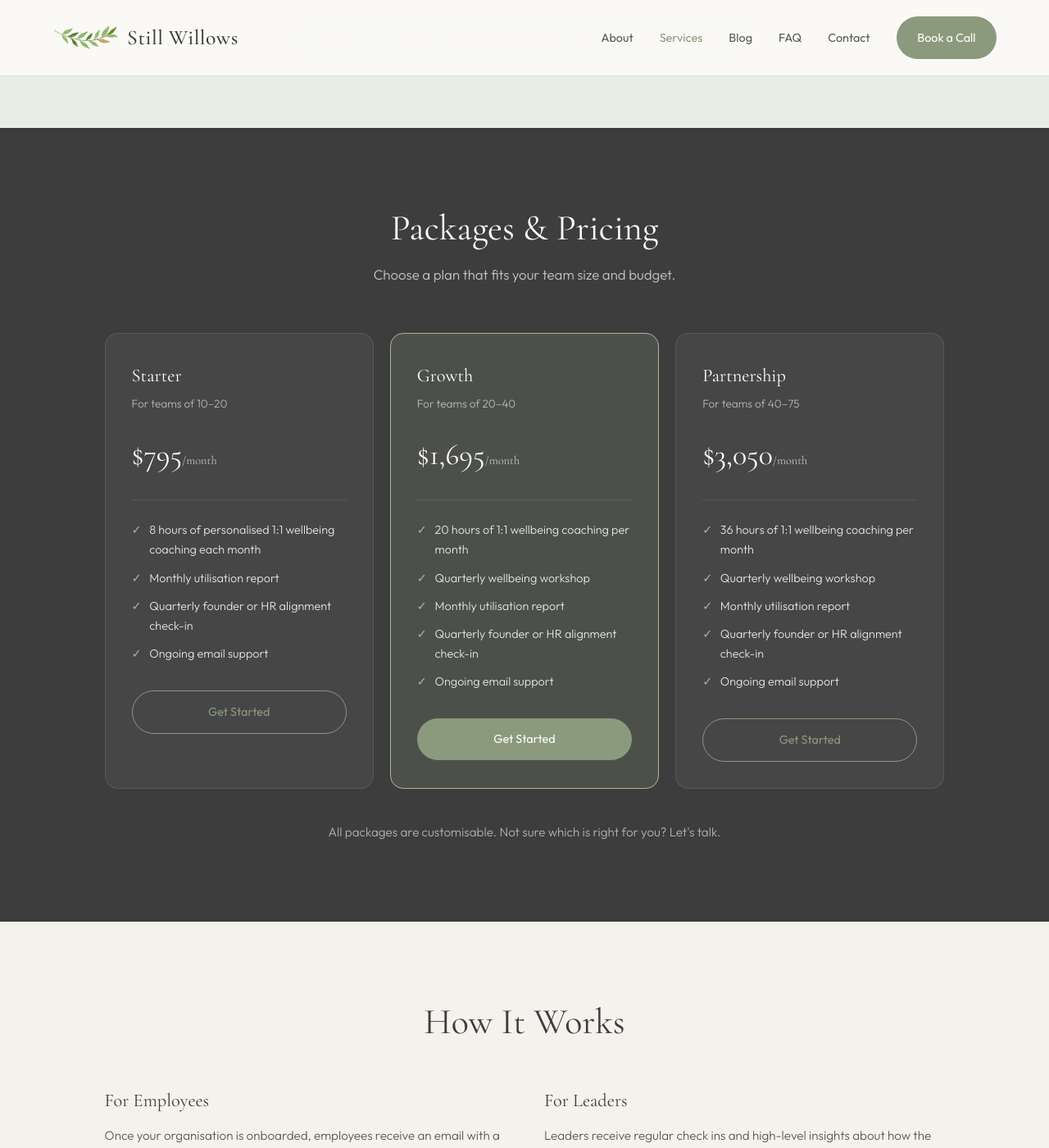
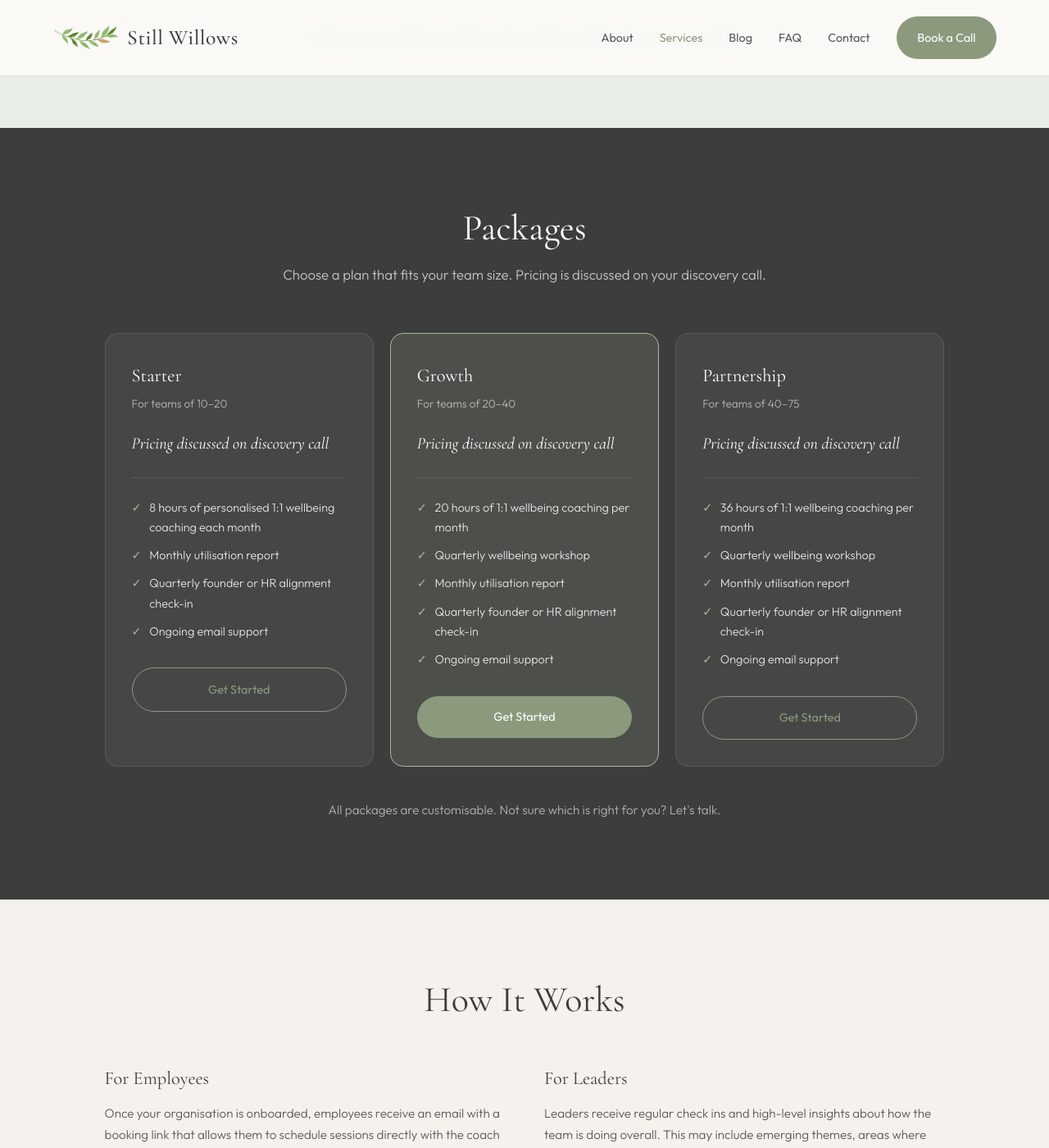
Before and after one commit to captainmike/stillwillows-website, a Jekyll site: the page built from services.md, in a window 1280 px wide and 1400 px high, scrolled down 1641 px. Shown: the whole window at 82% size. Built offline with Jekyll 4.4.1, drawn with Linux system fonts in a browser that asks for light colours.

Commit message:
Remove package pricing amounts from website
Replace dollar amounts ($795, $1,695, $3,050) with "Pricing discussed
on discovery call" across all three packages. Update section headers
from "Packages & Pricing" to "Packages" on both home and services
pages. Adjust CSS to suit the new text-based pricing display.

https://claude.ai/code/session_01SZMtV7GJaz6UmAtLUXRLW6

```diff
--- a/_includes/packages-grid.html
+++ b/_includes/packages-grid.html
@@ -2,7 +2,7 @@
   <div class="package-card">
     <div class="package-name">Starter</div>
     <div class="package-for">For teams of 10–20</div>
-    <div class="package-price">$795<span>/month</span></div>
+    <div class="package-price">Pricing discussed on discovery call</div>
     <ul class="package-features">
       <li>8 hours of personalised 1:1 wellbeing coaching each month</li>
       <li>Monthly utilisation report</li>
@@ -14,7 +14,7 @@
   <div class="package-card featured">
     <div class="package-name">Growth</div>
     <div class="package-for">For teams of 20–40</div>
-    <div class="package-price">$1,695<span>/month</span></div>
+    <div class="package-price">Pricing discussed on discovery call</div>
     <ul class="package-features">
       <li>20 hours of 1:1 wellbeing coaching per month</li>
       <li>Quarterly wellbeing workshop</li>
@@ -27,7 +27,7 @@
   <div class="package-card">
     <div class="package-name">Partnership</div>
     <div class="package-for">For teams of 40–75</div>
-    <div class="package-price">$3,050<span>/month</span></div>
+    <div class="package-price">Pricing discussed on discovery call</div>
     <ul class="package-features">
       <li>36 hours of 1:1 wellbeing coaching per month</li>
       <li>Quarterly wellbeing workshop</li>
--- a/_layouts/home.html
+++ b/_layouts/home.html
@@ -120,7 +120,7 @@ layout: default
 <section class="packages">
   <div class="container">
     <div class="section-header">
-      <h2>Packages & Pricing</h2>
+      <h2>Packages</h2>
       <p>Designed for teams of 10–75. Custom plans available.</p>
     </div>
     {% include packages-grid.html %}
--- a/_layouts/services.html
+++ b/_layouts/services.html
@@ -90,8 +90,8 @@ layout: default
 <section class="packages" id="packages">
   <div class="container">
     <div class="section-header">
-      <h2>Packages & Pricing</h2>
-      <p>Choose a plan that fits your team size and budget.</p>
+      <h2>Packages</h2>
+      <p>Choose a plan that fits your team size. Pricing is discussed on your discovery call.</p>
     </div>
     {% include packages-grid.html %}
     <p class="packages-note">All packages are customisable. Not sure which is right for you? Let's talk.</p>
--- a/assets/css/main.css
+++ b/assets/css/main.css
@@ -601,12 +601,8 @@ section {
 
 .package-price {
   font-family: 'Cormorant Garamond', serif;
-  font-size: 2.25rem;
-}
-
-.package-price span {
-  font-size: 0.9rem;
-  opacity: 0.7;
+  font-size: 1.25rem;
+  font-style: italic;
 }
 
 .package-features {
```
